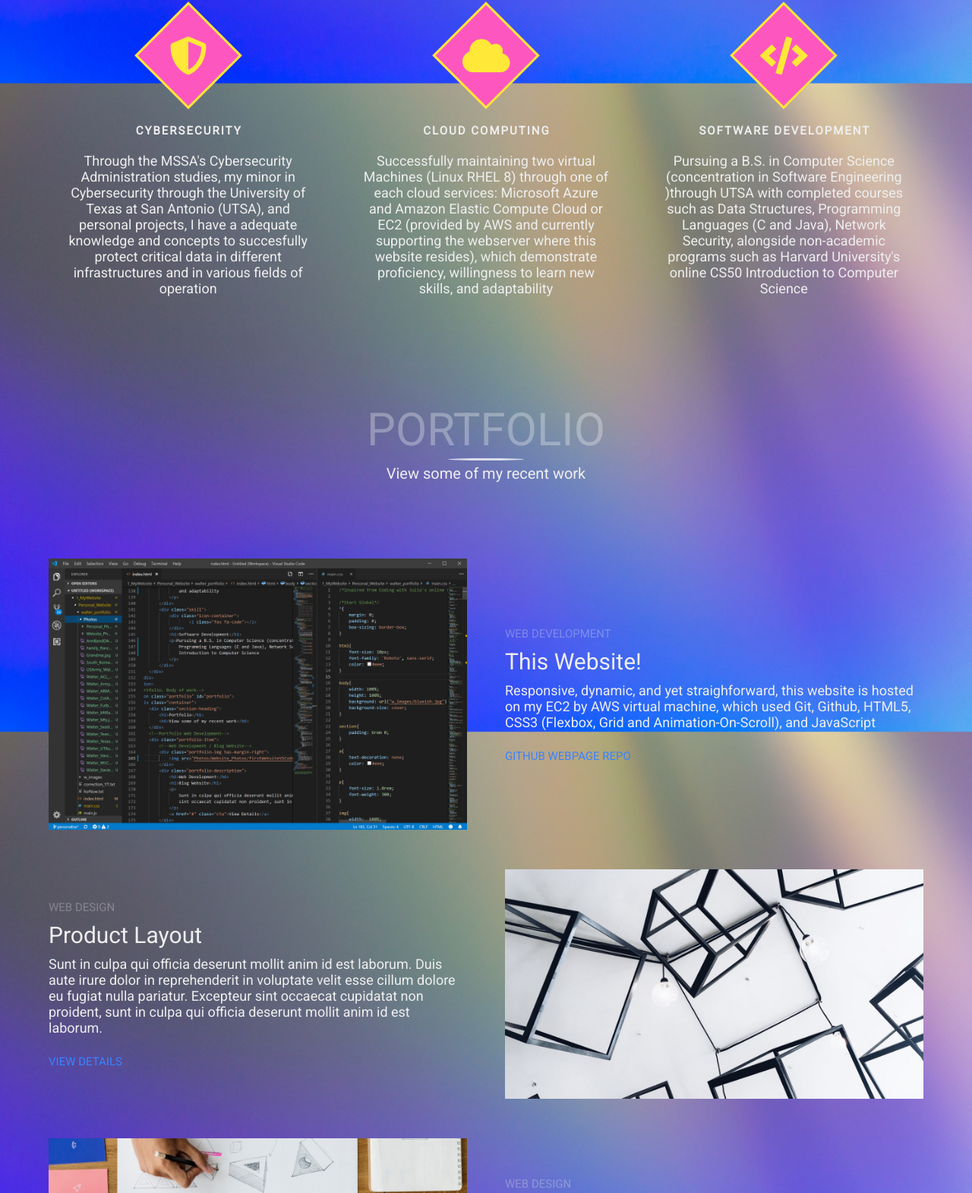
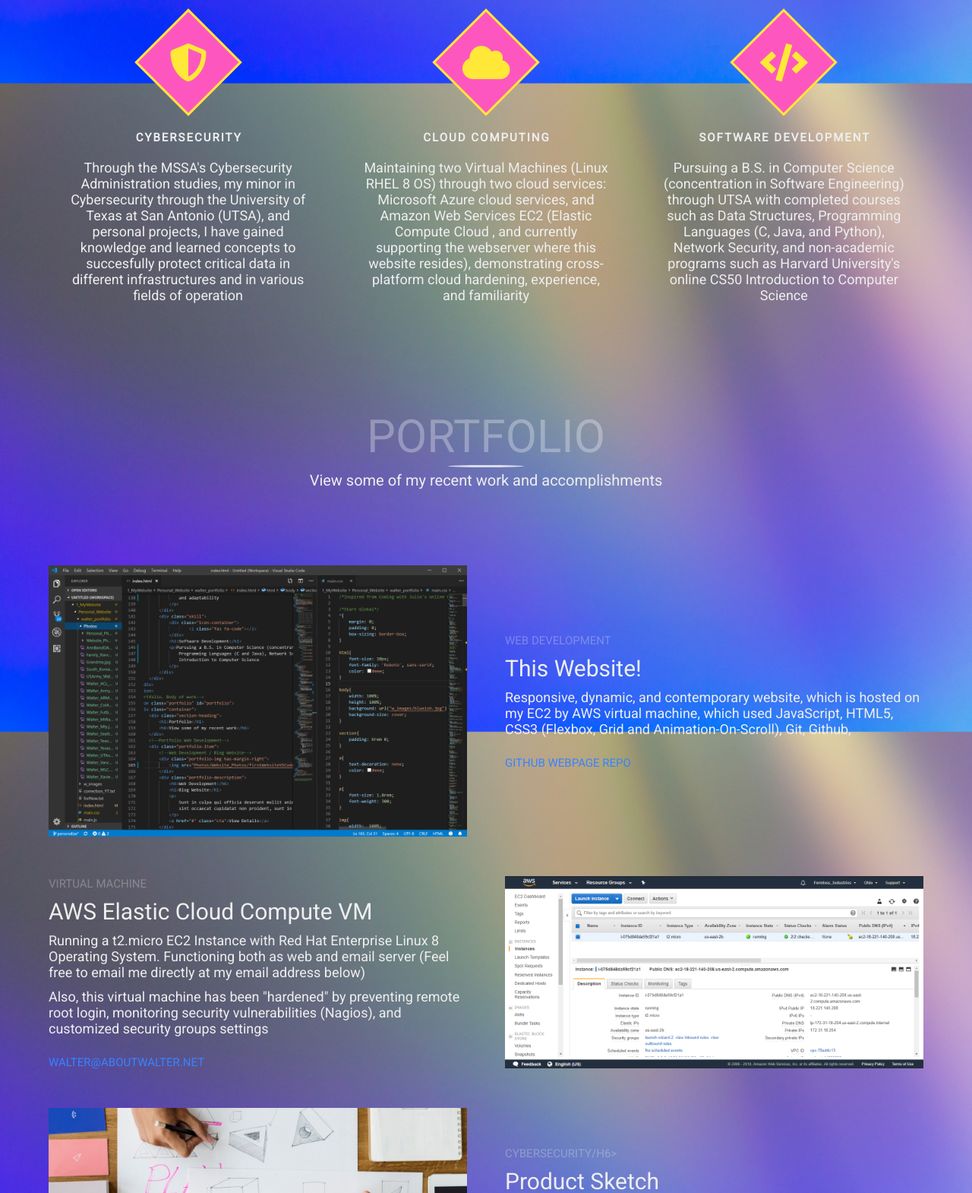
Before and after one commit to theunmanifested/Walter_Portfolio, a plain HTML site: page index.html in a window 1280 px wide. Shown: the part 1597-3167 px from the top of the page at 76% size. Drawn offline with nearby package versions, Linux system fonts and the light colour scheme.

Commit message:
Finished Career Objectives and Finished two Portfolio Items

```diff
--- a/index.html
+++ b/index.html
@@ -64,16 +64,18 @@
                     <h1>About</h1>
                     <h6>Walter</h6>
                 </div>
-                <p>I am a student of the <a class="in-Text-a" href="https://military.microsoft.com/programs/mssa/">Microsoft Software &#38; Systems Academy (MSSA)</a> in the Cybersecurity Administration cohort.
+                <p>I am a student of the <a class="in-Text-a" href="https://military.microsoft.com/programs/mssa/">Microsoft Software &#38; Systems Academy (MSSA)</a>, and specializing
+                    in Cybersecurity Administration</p>
                 <br>
-                <br>
-                <p>I am currently seeking gainful employment as a cyber security analyst</p>
+                <p>I am currently seeking gainful employment as a cyber security analyst, or related positions</p>
                 <br>
                 <p>I am a first-generation American, father of two wonder children, and tinkerer by nature. I honorably served in the United States Army,
-                    and I profoundly believe in volunteering in our communities. I was borned and raised in Ciudad Acu&#241;a, Coahuila, M&#233;xico, which is famous for its wonderful
+                    and I profoundly believe in volunteering in our communities</p>
+                <br>
+                <p>I was born and raised in Ciudad Acu&#241;a, Coahuila, M&#233;xico, which is famous for its wonderful
                     people, proud history, and where director Robert Rodriguez filmed <a class="in-Text-a" href="https://www.imdb.com/title/tt0104815/" target="_blank">El Mariachi</a>,
                     <a class="in-Text-a" href="https://www.imdb.com/title/tt0112851/" target="_blank">Desperado</a>, and
-                    <a class="in-Text-a" href="https://www.imdb.com/title/tt0116367/" target="_blank">From Dusk Till Dawn</a>.
+                    <a class="in-Text-a" href="https://www.imdb.com/title/tt0116367/" target="_blank">From Dusk Till Dawn</a>
                 </p>
                 <!-- <p>
                     For the greater part of my life, I've always delved into Computer Systems, Information Technology, Cybersecurity, Programming, and most things "tech".
@@ -123,8 +125,8 @@
                     <!--Use Prioritization-->
                     <h1>Cybersecurity</h1>
                     <p>Through the MSSA's Cybersecurity Administration studies, my minor in Cybersecurity through
-                        the University of Texas at San Antonio (UTSA), and personal projects, I have a adequate knowledge and concepts to succesfully
-                        protect critical data in different infrastructures and in various fields of operation
+                        the University of Texas at San Antonio (UTSA), and personal projects, I have gained knowledge and learned
+                        concepts to succesfully protect critical data in different infrastructures and in various fields of operation
                     </p>
                 </div>
                 <div class="skill">
@@ -133,9 +135,9 @@
                     </div>
                     <!--Different solutions-->
                     <h1>Cloud Computing</h1>
-                    <p>Successfully maintaining two virtual Machines (Linux RHEL 8) through one of each cloud services: Microsoft Azure and Amazon Elastic Compute Cloud
-                        or EC2 (provided by AWS and currently supporting the webserver where this website resides), which demonstrate proficiency, willingness to learn new skills,
-                        and adaptability
+                    <p>Maintaining two Virtual Machines (Linux RHEL 8 OS) through two cloud services: Microsoft Azure cloud services, and Amazon Web Services EC2 (Elastic Compute Cloud
+                        , and currently supporting the webserver where this website resides), demonstrating cross-platform cloud hardening, experience,
+                        and familiarity
                     </p>
                 </div>
                 <div class="skill">
@@ -143,8 +145,8 @@
                             <i class="fas fa-code"></i>
                     </div>
                     <h1>Software Development</h1>
-                    <p>Pursuing a B.S. in Computer Science (concentration in Software Engineering )through UTSA with completed courses such as Data Structures,
-                        Programming Languages (C and Java), Network Security, alongside non-academic programs such as Harvard University's online CS50
+                    <p>Pursuing a B.S. in Computer Science (concentration in Software Engineering) through UTSA with completed courses such as Data Structures,
+                        Programming Languages (C, Java, and Python), Network Security, and non-academic programs such as Harvard University's online CS50
                         Introduction to Computer Science
                     </p>
                 </div>
@@ -156,7 +158,7 @@
         <div class="container">
             <div class="section-heading">
                 <h1>Portfolio</h1>
-                <h6>View some of my recent work</h6>
+                <h6>View some of my recent work and accomplishments</h6>
             </div>
             <!--Portfolio Web Development-->
             <div class="portfolio-item">
@@ -168,31 +170,32 @@
                     <h6>Web Development</h6>
                     <h1>This Website!</h1>
                     <p>
-                        Responsive, dynamic, and yet straighforward, this website is hosted on my EC2 by AWS
-                        virtual machine, which used Git, Github, HTML5, CSS3 (Flexbox, Grid and Animation-On-Scroll),
-                        and JavaScript
-
-
+                        Responsive, dynamic, and contemporary website, which is hosted on my EC2 by AWS
+                        virtual machine, which used JavaScript, HTML5, CSS3 (Flexbox, Grid and Animation-On-Scroll),
+                        Git, Github,
                     </p>
                     <a href="#" class="cta">Github Webpage Repo</a>
                 </div>
             </div>
-            <!--Portfolio Web Design / Product Layout-->
+            <!--Portfolio Virtual Machines / AWS EC2 Instance-->
             <div class="portfolio-item">
                 <div class="portfolio-description has-margin-right">
                     <!--Similiar to Svcs but more in detail-->
-                    <h6>Web Design</h6>
-                    <h1>Product Layout</h1>
+                    <h6>Virtual Machine</h6>
+                    <h1>AWS Elastic Cloud Compute VM</h1>
                     <p>
-                        Sunt in culpa qui officia deserunt mollit anim id est laborum. Duis aute irure dolor in reprehenderit in
-                        voluptate velit esse cillum dolore eu fugiat nulla pariatur. Excepteur
-                        sint occaecat cupidatat non proident, sunt in culpa qui officia deserunt mollit anim id est laborum.
+                        Running a t2.micro EC2 Instance with Red Hat Enterprise Linux 8 Operating System. Functioning both as web and email server
+                        (Feel free to email me directly at my email address below)
                     </p>
-                    <a href="#" class="cta">View Details</a>
+                    <br>
+                    <p>Also, this virtual machine has been "hardened" by preventing remote root login, monitoring security vulnerabilities (Nagios),
+                        and customized security groups settings
+                    </p>
+                    <a href="mailto:walter@aboutwalter.net" target="_top" class="cta">walter@aboutwalter.net</a>
                 </div>
                 <!-- rm has-margin-right -->
                 <div class="portfolio-img ">
-                    <img src="w_images\portitem2.jpeg" alt="Walter with kids near a monument">
+                    <img src="Photos/Website_Photos/EC2VM.png" alt="Walter with kids near a monument">
                 </div>
             </div>
             <!--Portfolio Web Desing / Product Sketch-->
@@ -201,7 +204,7 @@
                     <img src="w_images\portitem3.jpeg" alt="Walter with kids near a monument">
                 </div>
                 <div class="portfolio-description">
-                    <h6>Web Design</h6>
+                    <h6>Cybersecurity/h6>
                     <h1>Product Sketch</h1>
                     <p>
                         Lorem ipsum dolor sit amet, consectetur adipiscing elit, sed do eiusmod tempor incididunt ut labore et dolore magna
```
Also changed, not shown: Photos/Website_Photos/AzureVM.png (added), Photos/Website_Photos/EC2VM.png (added).
